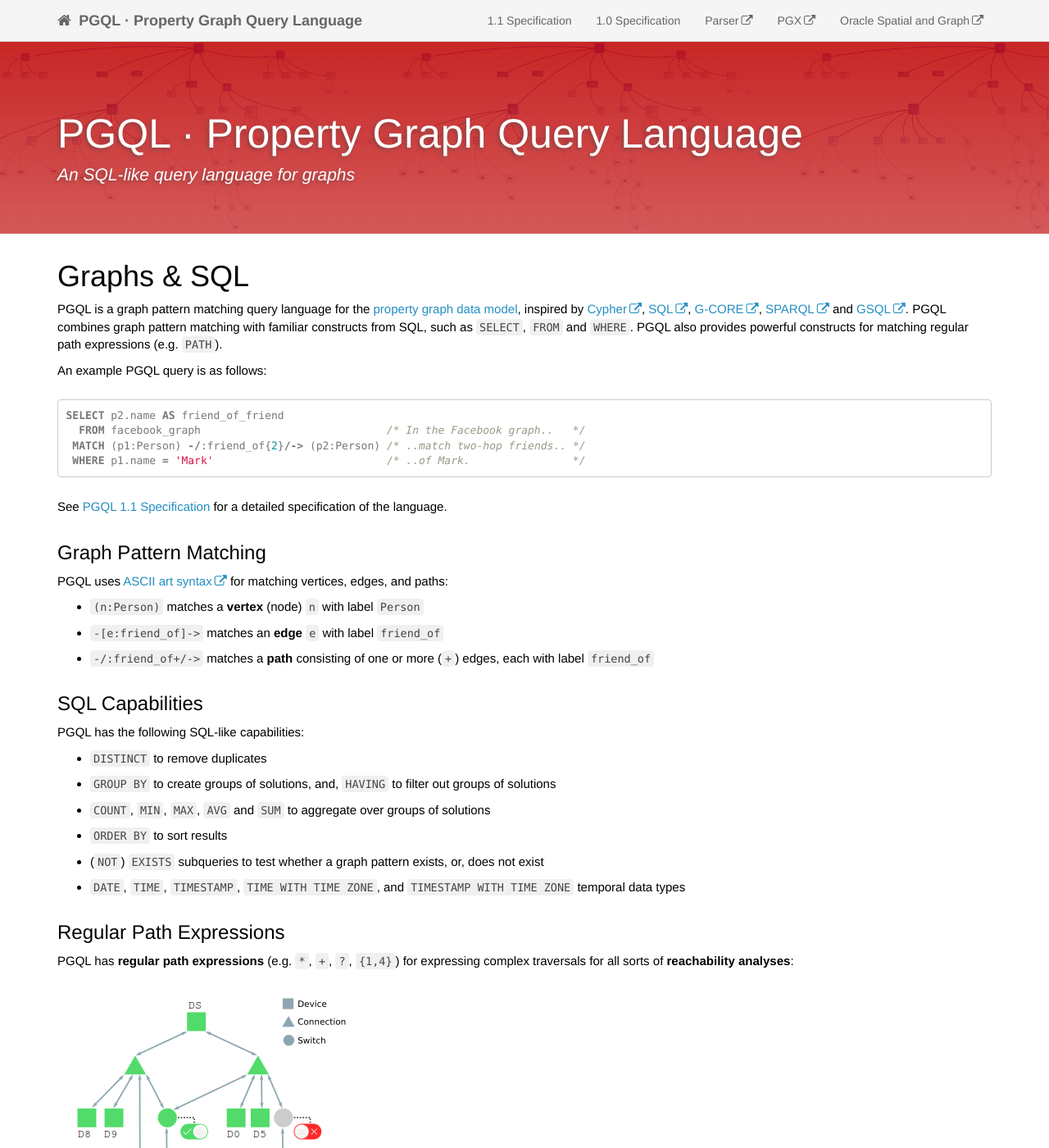
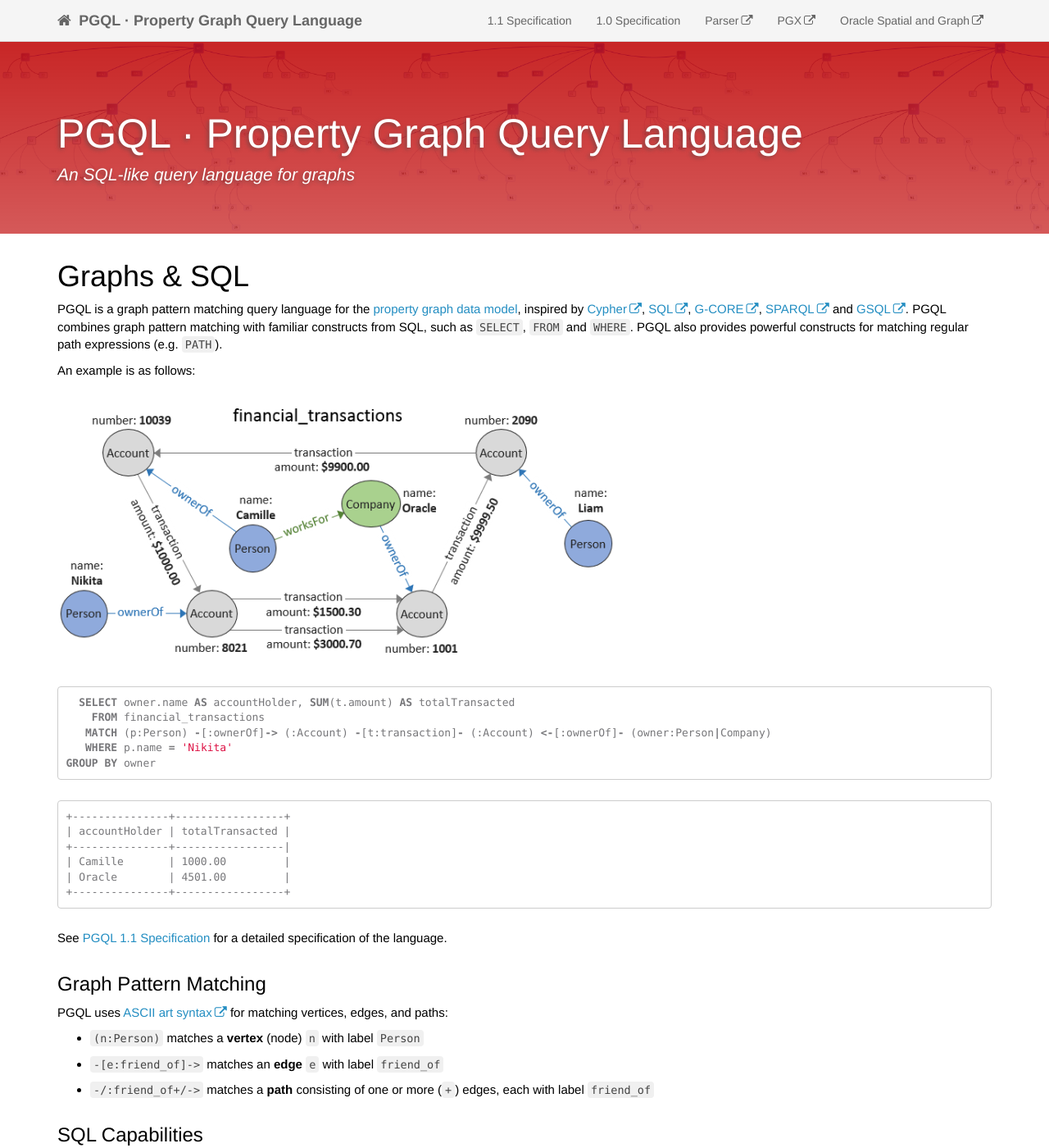
Before and after one commit to oracle/pgql-lang, a Jekyll site: the page built from index.md, in a window 1280 px wide and 1400 px high. Shown: the whole window at 82% size. Built offline with Jekyll 4.4.1, drawn with Linux system fonts in a browser that asks for light colours; nearby versions of some CDN libraries; comment, search, counter and statistics services are not loaded.

Commit message:
renewed intro example on home page

````diff
--- a/_data/sidebars/spec_1_2_sidebar.yml
+++ b/_data/sidebars/spec_1_2_sidebar.yml
@@ -220,6 +220,11 @@
   - title: 'Shortest Path'
     url: /spec/1.2/#shortest-path
     output: web
+    folderitems:
+
+    - title: 'Single'
+      url: /spec/1.2/#single
+      output: web
 
   - title: 'Functions and Expressions'
     url: /spec/1.2/#functions-and-expressions
--- a/_layouts/page.html
+++ b/_layouts/page.html
@@ -82,6 +82,7 @@
     | replace:'<span class="k">g</span>','<span class="n">g</span>'
     | replace:'<span class="k">level</span>','<span class="n">level</span>'
     | replace:'<span class="k">Result</span>','<span class="n">Result</span>'
+    | replace:'<span class="k">owner</span>','<span class="n">owner</span>'
     | replace:'Query ::','Query<a name="Query" class="pgql-anchor"> </a>::'
     | replace:'&lt;Query&gt;','<a href="#Query">Query</a>'
     | replace:'FromClause ::','FromClause<a name="FromClause" class="pgql-anchor"> </a>::'
--- a/index.md
+++ b/index.md
@@ -17,14 +17,25 @@
 PGQL combines graph pattern matching with familiar constructs from SQL, such as `SELECT`, `FROM` and `WHERE`.
 PGQL also provides powerful constructs for matching regular path expressions (e.g. `PATH`).
 
-An example PGQL query is as follows:
+An example is as follows:
 
+{% include image.html file="example_graphs/financial_transactions.png" style="width:680px;" %}
 
 ```sql
-SELECT p2.name AS friend_of_friend
-  FROM facebook_graph                             /* In the Facebook graph..   */
- MATCH (p1:Person) -/:friend_of{2}/-> (p2:Person) /* ..match two-hop friends.. */
- WHERE p1.name = 'Mark'                           /* ..of Mark.                */
+  SELECT owner.name AS accountHolder, SUM(t.amount) AS totalTransacted
+    FROM financial_transactions
+   MATCH (p:Person) -[:ownerOf]-> (:Account) -[t:transaction]- (:Account) <-[:ownerOf]- (owner:Person|Company)
+   WHERE p.name = 'Nikita'
+GROUP BY owner
+```
+
+```
++---------------+-----------------+
+| accountHolder | totalTransacted |
++---------------+-----------------|
+| Camille       | 1000.00         |
+| Oracle        | 4501.00         |
++---------------+-----------------+
 ```
 
 See [PGQL 1.1 Specification](spec/1.1/) for a detailed specification of the language.
````
Also changed, not shown: pages/pgql-1.2-spec.md (+4 -4 lines), 1 other file.
